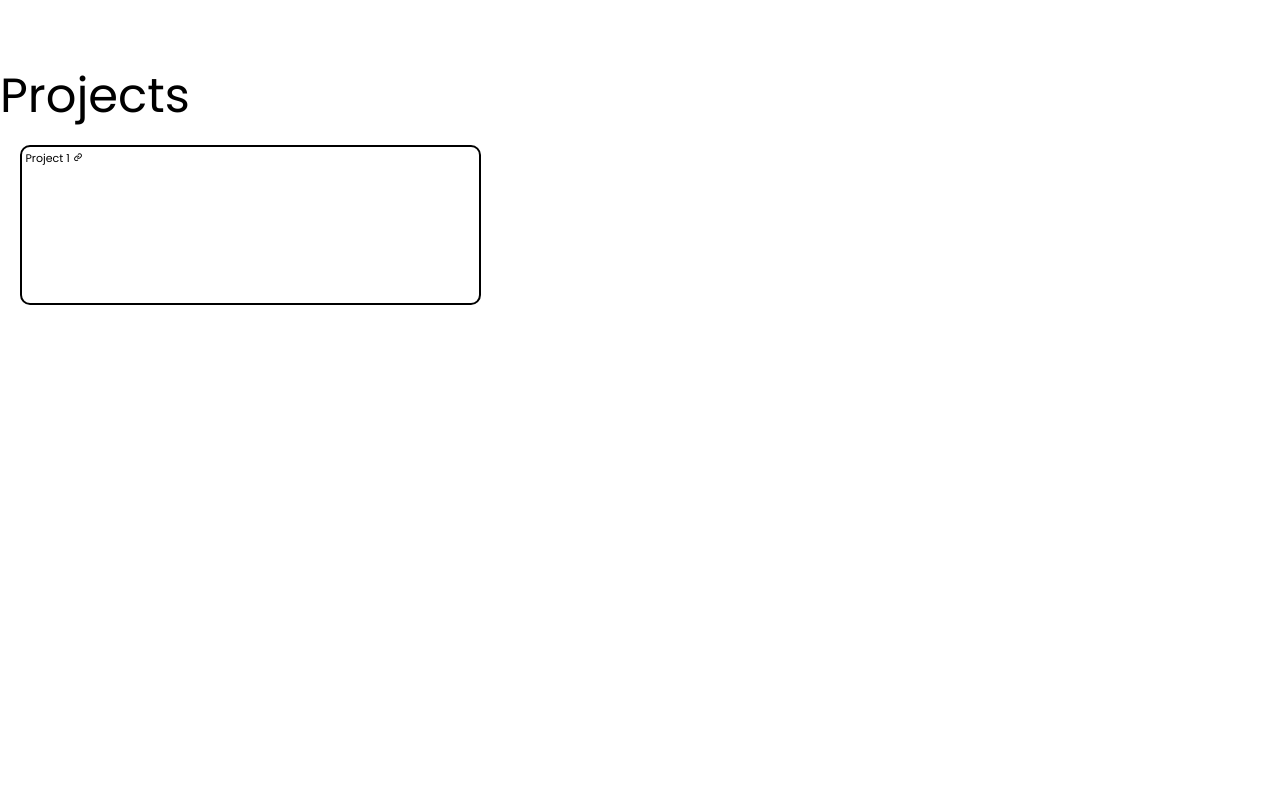
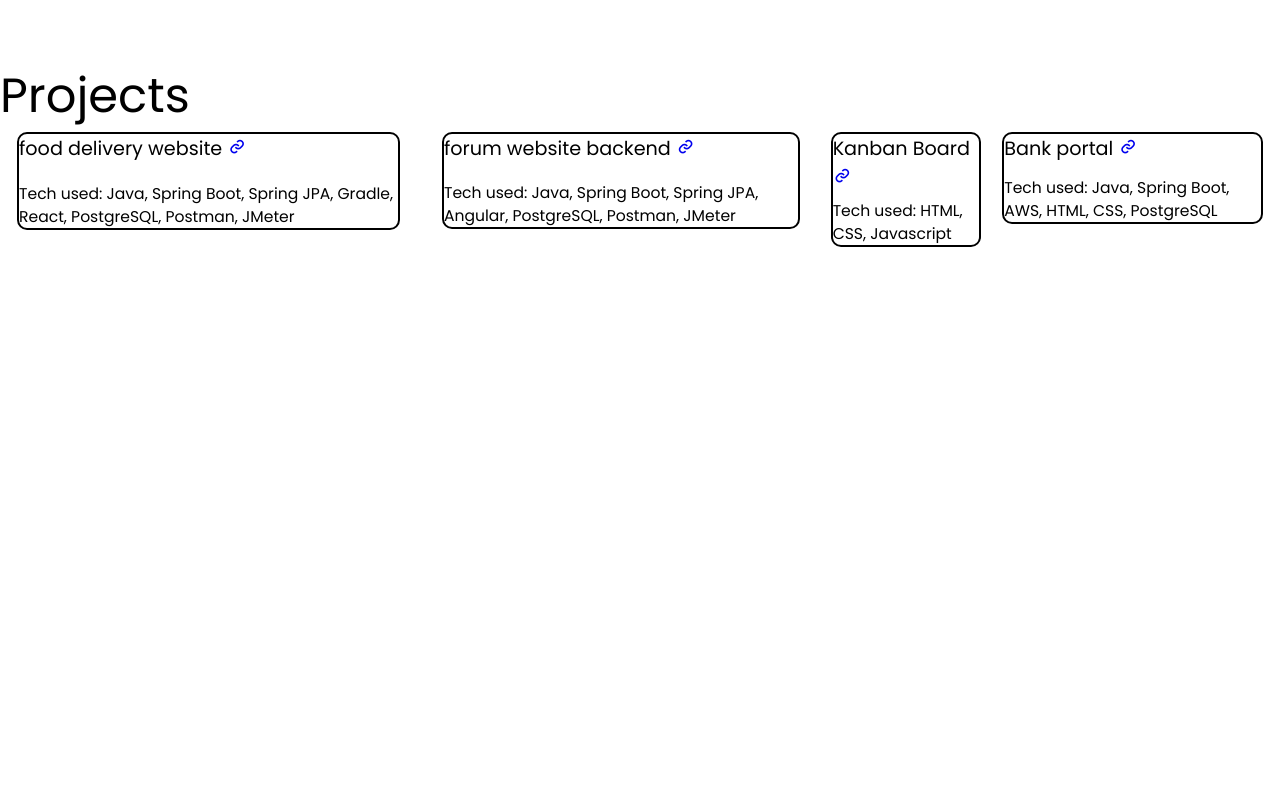
Before and after one commit to kuldeep-joshi1212/portfolio, a React (Create React App) app: page / in a window 1280 px wide. Shown: the part 1540-2340 px from the top of the page. Built offline with nearby package versions, Linux system fonts and the light colour scheme.

Commit message:
added project section

```diff
--- /dev/null
+++ b/public/assets/projects.json
@@ -0,0 +1,26 @@
+{
+  "p1": {
+    "name": "food delivery website",
+    "link": "https://github.com/kuldeep-joshi1212/zaika-food-delivery",
+    "descripton": "",
+    "tech": ["Java", "Spring Boot", "Spring JPA", "Gradle", "React", "PostgreSQL", "Postman", "JMeter"]
+  },
+  "p2": {
+    "name": "forum website backend",
+    "link": "https://github.com/kuldeep-joshi1212/RedditFullstack",
+    "descripton": "",
+    "tech": ["Java", "Spring Boot", "Spring JPA", "Angular", "PostgreSQL", "Postman", "JMeter"]
+  },
+  "p3": {
+    "name": "Kanban Board",
+    "link": "https://github.com/kuldeep-joshi1212/Kanban-Board",
+    "descripton": "",
+    "tech": ["HTML","CSS","Javascript"]
+  },
+  "p4": {
+    "name": "Bank portal",
+    "link": "https://github.com/kuldeep-joshi1212/Bank",
+    "descripton": "",
+    "tech": ["Java", "Spring Boot", "AWS","HTML","CSS", "PostgreSQL"]
+  }
+}
--- a/src/App.js
+++ b/src/App.js
@@ -1,14 +1,11 @@
 import "./App.scss";
-import Header from "./components/header/Header";
 import Hero from "./components/hero/Hero";
-import Footer from "./components/footer/Footer";
 import Skills from "./components/skills/Skills";
 import Background from "./components/background/Background"
 import Contact from "./components/contact me/Contact";
 import Projects from "./components/projects/Projects";
 
 function App() {
-    //todo:fix vertical css of skills
   return (
       <>
           <div className="background">
@@ -21,7 +18,7 @@ function App() {
       </>
 
 )
-    ;
+
 }
 
 export default App;
--- a/src/components/background/Background.jsx
+++ b/src/components/background/Background.jsx
@@ -30,7 +30,7 @@ function Background(){
             value: "#fff",
           },
         },
-        fpsLimit: 120,
+        fpsLimit: 24,
         interactivity: {
           events: {
             onHover: {
--- a/src/components/card/Card.jsx
+++ b/src/components/card/Card.jsx
@@ -1,17 +1,34 @@
 import styles from "./card.module.scss"
+import {useState} from "react";
 const Card = (props) => {
+    const[data, setData] = useState([]);
+
+        let techList=props.project.tech[0];
+        // console.log(techList)
+        for(let i=1;i<props.project["tech"].length;i++){
+            techList+=", "+props.project["tech"][i];
+        }
+        // console.log(techList);
+
+
+
+
     return(
         <>
-            <div className={styles.card}>
-                <span className={styles.project}>Project 1 <a href={props.link}><i className='bx bx-link'></i></a></span>
-                <span className={styles.project}></span>
-                <span className={styles.tech}>
-                    <ul>
-                        {
-
-                        }
-                    </ul>
-                </span>
+            <div className="card-cnt">
+                <div className={styles.card}>
+                    <div className={styles.project}>{props.project.name} <a href={props.project.link}><i
+                        className='bx bx-link'></i></a></div>
+                    <div className={styles.description}>{props.project.description}</div>
+                    <div className={styles.tech}>
+                        <div className="tech-list">
+                            {`Tech used: ${techList}`}
+                            {/*{props.project.tech.map((tech, i) => {*/}
+                            {/*    return <span>{tech} ,</span>*/}
+                            {/*})}*/}
+                        </div>
+                    </div>
+                </div>
             </div>
         </>
     )
--- a/src/components/card/card.module.css
+++ b/src/components/card/card.module.css
@@ -1,20 +1,50 @@
 .card {
   display: flex;
+  flex-direction: column;
+  align-content: flex-start;
+  justify-content: flex-start;
   height: 100%;
   width: 90%;
   border: 2px black solid;
   border-radius: 10px;
   margin: 0 4%;
 }
+.card div {
+  font-size: larger;
+}
+.card div a {
+  text-decoration: none;
+}
+.card div.project {
+  height: 10%;
+  font-size: larger;
+}
+.card div.description {
+  font-size: small;
+  height: 50%;
+  margin: 2.5% 0;
+}
+.card div.tech {
+  height: 25%;
+  font-size: small;
+}
+
+.link {
+  position: absolute;
+  display: block;
+}
+.link a {
+  text-decoration: none;
+}
+.link a i {
+  font-size: 10rem;
+  color: yellow;
+}
 
 .card:hover {
-  background-color: black;
-}
-.card:hover span {
-  color: white;
-}
-.card:hover a i {
-  color: white;
+  scale: 1.05;
+  animation-duration: 1s;
+  border: 1px solid black;
 }
 
 .project {
--- a/src/components/card/card.module.scss
+++ b/src/components/card/card.module.scss
@@ -1,25 +1,56 @@
 .card{
   display: flex;
+  flex-direction: column;
+  align-content: flex-start;
+  justify-content: flex-start;
   height: 100%;
   width: 90%;
   border:2px black solid;
   border-radius: 10px;
   margin: 0 4%;
+
+  div{
+    font-size: larger;
+    a{
+      text-decoration: none;
+    }
+  }
+  div.project{
+    height: 10%;
+    font-size: larger;
+  }
+  div.description{
+    font-size: small;
+    height: 50%;
+    margin:2.5% 0;
+  }
+  div.tech{
+    height: 25%;
+    font-size: small;
+    //display: table-cell;
+    //vertical-align: bottom;
+  }
+
+}
+.link{
+  position: absolute;
+  display: block;
+  //z-index: -1;
+  a{
+    text-decoration: none;
+    i{
+      font-size: 10rem;
+      color: yellow;
+    }
+  }
 }
 .card:hover{
-  background-color: black;
-  span{
-    color: white;
-  }
-  a{
-  i{
-    color: white;
-  }
-  }
+  scale: 1.05;
+  animation-duration: 1s;
+  border: 1px solid black;
 }
+
+
 .project{
   color: black;
 }
-.tech{
-
-}
--- a/src/components/contact me/Contact.jsx
+++ b/src/components/contact me/Contact.jsx
@@ -23,7 +23,7 @@ const Contact = () => {
                 }
             });
             input.addEventListener("blur", () => {
-                console.log(input.value);
+
                 let span = item.querySelector("span");
                 if (span && !input.value) {
                     span.style.display = "block";
--- a/src/components/header/Header.jsx
+++ b/src/components/header/Header.jsx
@@ -1,6 +1,5 @@
 import styles from "./header.module.scss";
 
-import React from "react";
 
 const Header = () => {
   return (
--- a/src/components/projects/Projects.jsx
+++ b/src/components/projects/Projects.jsx
@@ -1,20 +1,33 @@
 import "./projects.scss"
 import Card from "../card/Card";
-let prop={
-  name:"p1project name",
-  link:"https://localhost:3000",
-}
-const Projects = () => {
+import {useEffect, useState} from "react";
+const Projects =   () => {
+    const [listProjects , setListProjects] = useState([]);
+    let json;
+    useEffect(() => {
+        const fun= async ()=>{
+            json=await fetch("./assets/projects.json");
+            json=await json.json();
+
+            // console.log(json);
+            setListProjects(Object.values(json));
+        }
+       fun();
+
+    },[])
+
+
+
   return (
       <>
         <div className="heading">Projects</div>
           <div className="projects">
-              <section className="card-sec"><Card props={prop}/></section>
-              {/*<section className="card-sec"><Card props={prop}/></section>*/}
-              {/*<section className="card-sec"><Card props={prop}/></section>*/}
-              {/*<section className="card-sec"><Card props={prop}/></section>*/}
-              {/*<section className="card-sec"><Card props={prop}/></section>*/}
-              {/*<section className="card-sec"><Card props={prop}/></section>*/}
+              {
+                    // console.log(typeof json)
+                    listProjects.map((project,id) =>{
+                      return <div><Card project={project} key={id} /></div>
+                  })
+              }
 
           </div>
       </>
--- a/src/components/skills/Skills.jsx
+++ b/src/components/skills/Skills.jsx
@@ -1,6 +1,4 @@
 import "./skills.scss";
-
-import React from "react";
 
 function Skills(){
     return (<>
```
Also changed, not shown: 1 other file (tests, documents, lock files or other folders).
